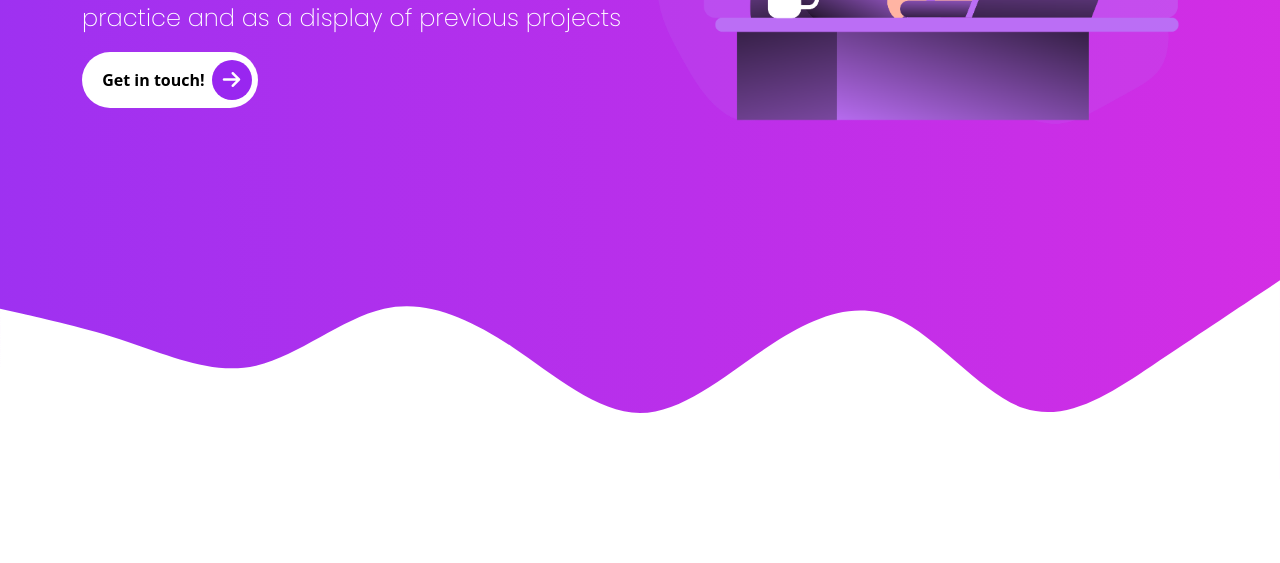
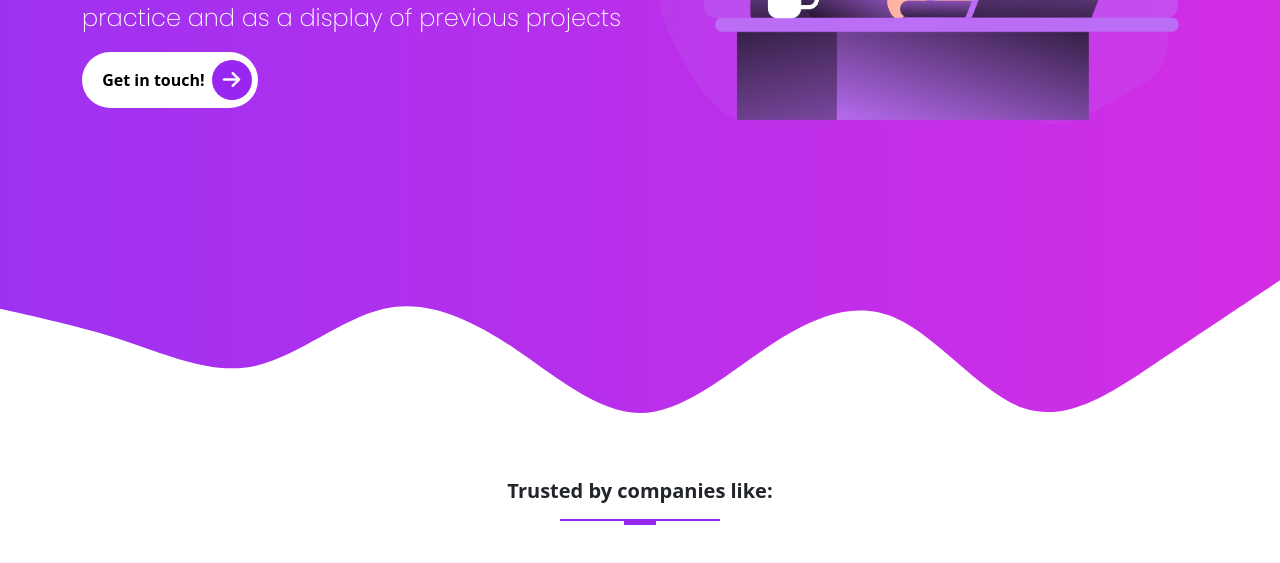
Before and after one commit to professorhobo31/Bootstrap-Sass-PracticeRepo, a website: page practice2_portfolio/index.html in a window 1280 px wide. Shown: the part 479-1042 px from the top of the page. Before the commit the page ends 958 px from the top, so only its background shows below. Drawn offline with nearby package versions, Linux system fonts and the light colour scheme; files that its build step writes are made by us from their sources; files whose address does not match are found by name.

Commit message:
Add heading line to typography and to the mid of companies section

```diff
--- a/practice2_portfolio/index.html
+++ b/practice2_portfolio/index.html
@@ -107,7 +107,16 @@
       </svg>
     </section>
 
-    <!-- //////////////////////////////SERVICES SECTION/////////////////////////////////////////// -->
+    <!-- /////////////////////////////COMPANIES SECTION/////////////////////////////////////////// -->
+
+    <section id="companies" class="companies">
+      <div class="container">
+        <div class="row">
+          <h4 class="fw-bold lead mb-3 text-center">Trusted by companies like:</h4>
+          <div class="heading-line mb-5"></div>
+        </div>
+      </div>
+    </section>
 
     <!--//////////////////////////////////SCRIPTS//////////////////////////////////////////////////-->
     <script
--- a/practice2_portfolio/src/scss/components/_typography.scss
+++ b/practice2_portfolio/src/scss/components/_typography.scss
@@ -26,3 +26,23 @@
         }
     }
 }
+
+//HEADING LINE
+.heading-line::before {
+    content: "";
+    width: 10rem;
+    height: 0.1rem;
+    display: block;
+    background-color: $primary;
+    margin: 0 auto;
+}
+.heading-line::after {
+    content: "";
+    width: 2rem;
+    padding-top: 0.25rem;
+    height: 0.15rem;
+    display: block;
+    background-color: $primary;
+    margin: 0 auto;
+}
+//The above two properties add a simple doble line to the bottom of our text.
```
Also changed, not shown: practice2_portfolio/src/css/style.css, practice2_portfolio/src/scss/style.scss (line endings or trailing spaces).
